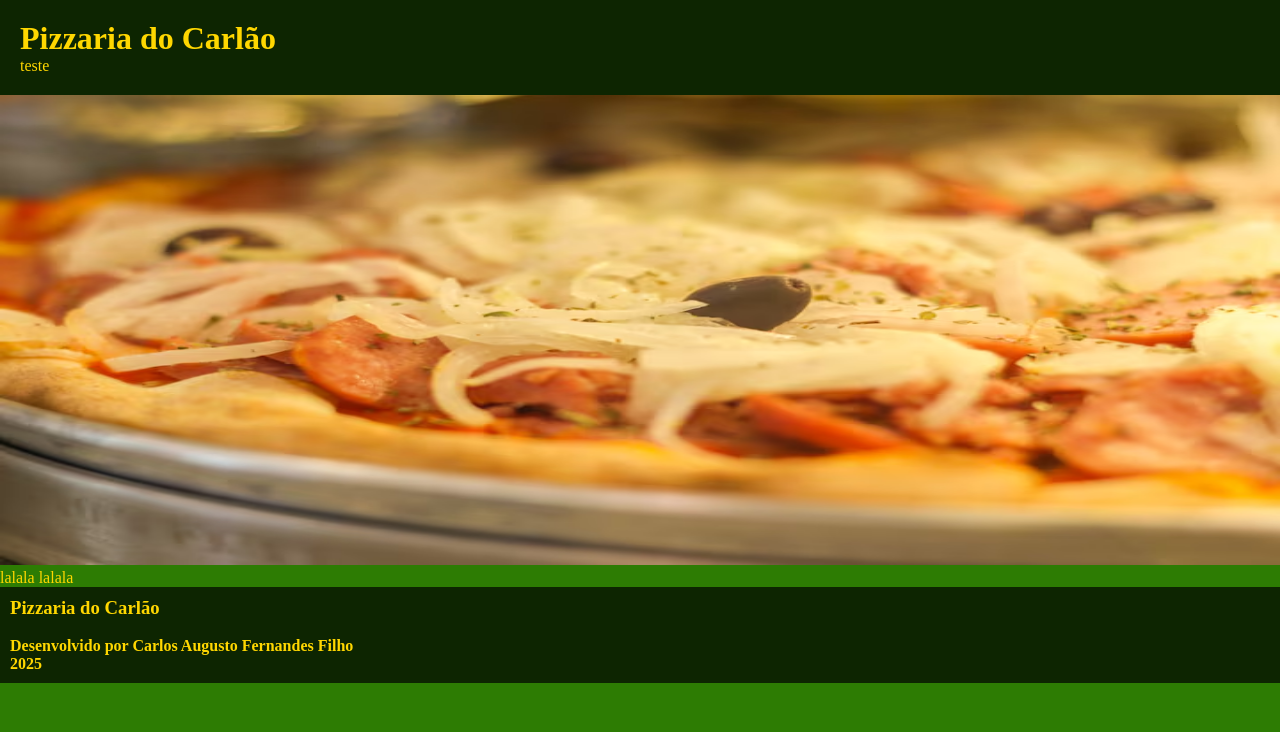
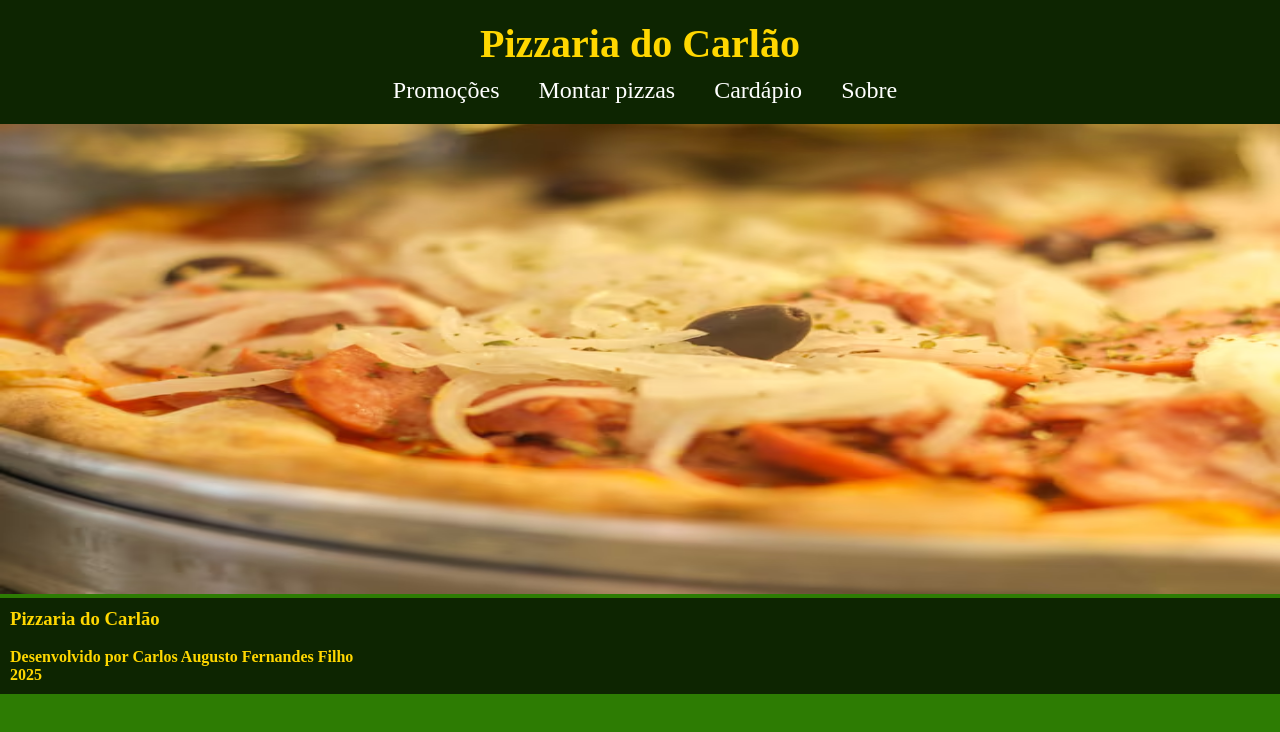
Before and after one commit to andecarlosfernandesifrj/Pizzaria-do-Carlao, a plain HTML site: page index.html in a window 1280 px wide. Drawn offline with Linux system fonts and the light colour scheme.

Commit message:
Versão 2 - Menu incompleto

```diff
--- a/index.html
+++ b/index.html
@@ -10,30 +10,53 @@
             box-sizing: border-box;
         }
         header{
+            display: flex;
+            flex-direction: column;
+            text-align: center;
             background-color: rgba(0,0,0, 0.7);
-            /* border-radius: 10px; */
             padding: 20px;
         }
         footer{
             background-color: rgba(0,0,0, 0.7);
-            /* border-radius: 10px; */
             padding: 10px;
             margin: 0;
         }
         img{
             margin: 0;
         }
+        ul, li{
+            display: inline;
+            list-style: none;
+            padding-right: 15px;
+            padding-top: 10px;
+        }
+        a{
+            color: white;
+            text-decoration: none;
+            padding: 10px;
+            font-size: 24px;
+        }
+        a:hover{
+            color: gold;
+        }
+        h1{
+            font-size: 40px;
+        }
     </style>
 </head>
 <body style="background-color: rgb(45, 124, 3);color: gold;">
     <header>
         <h1>Pizzaria do Carlão</h1>
-teste
+        <ul>
+            <li><a href="">Promoções</a></li>
+            <li><a href="">Montar pizzas</a></li>
+            <li><a href="">Cardápio</a></li>
+            <li><a href="">Sobre</a></li>
+        </ul>
     </header>
     <main>
         <img src="pizza.avif" height="470px" width="100%">
-lalala
-lalala
+
     </main>
     <footer>
         <h3>Pizzaria do Carlão</h3><br>
```
